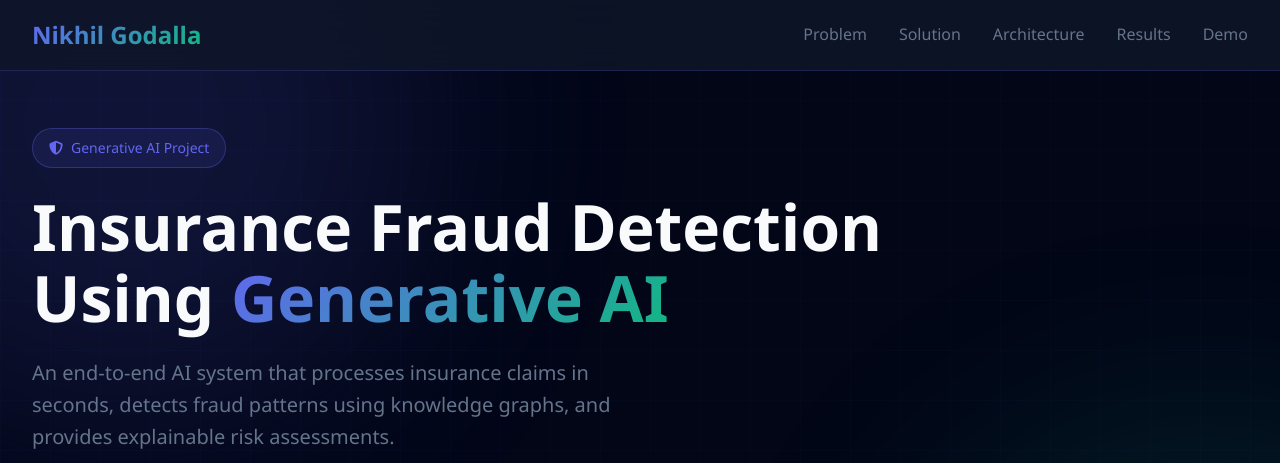
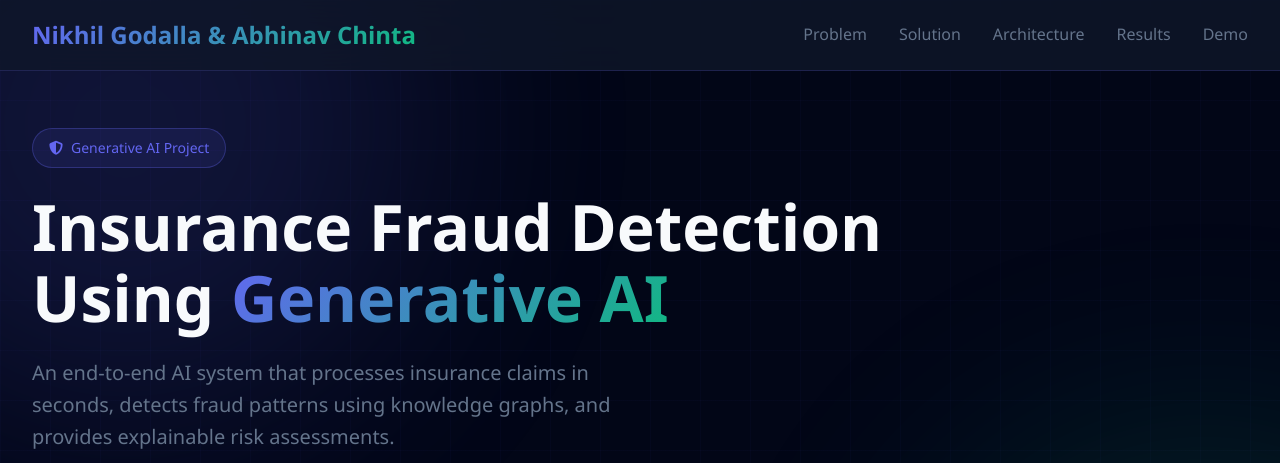
Before and after one commit to nikhilgodalla/InsuranceFraudDetection, a plain HTML site: page docs/index.html in a window 1280 px wide. Shown: the top 463 px of the page. Drawn offline with Linux system fonts and the light colour scheme.

Commit message:
Update logo text to include Abhinav Chinta

```diff
--- a/docs/index.html
+++ b/docs/index.html
@@ -527,7 +527,7 @@
   <div class="glow-orb orb-2"></div>
 
   <nav>
-    <div class="logo">Nikhil Godalla</div>
+    <div class="logo">Nikhil Godalla & Abhinav Chinta</div>
     <ul class="nav-links">
       <li><a href="#problem">Problem</a></li>
       <li><a href="#solution">Solution</a></li>
```
